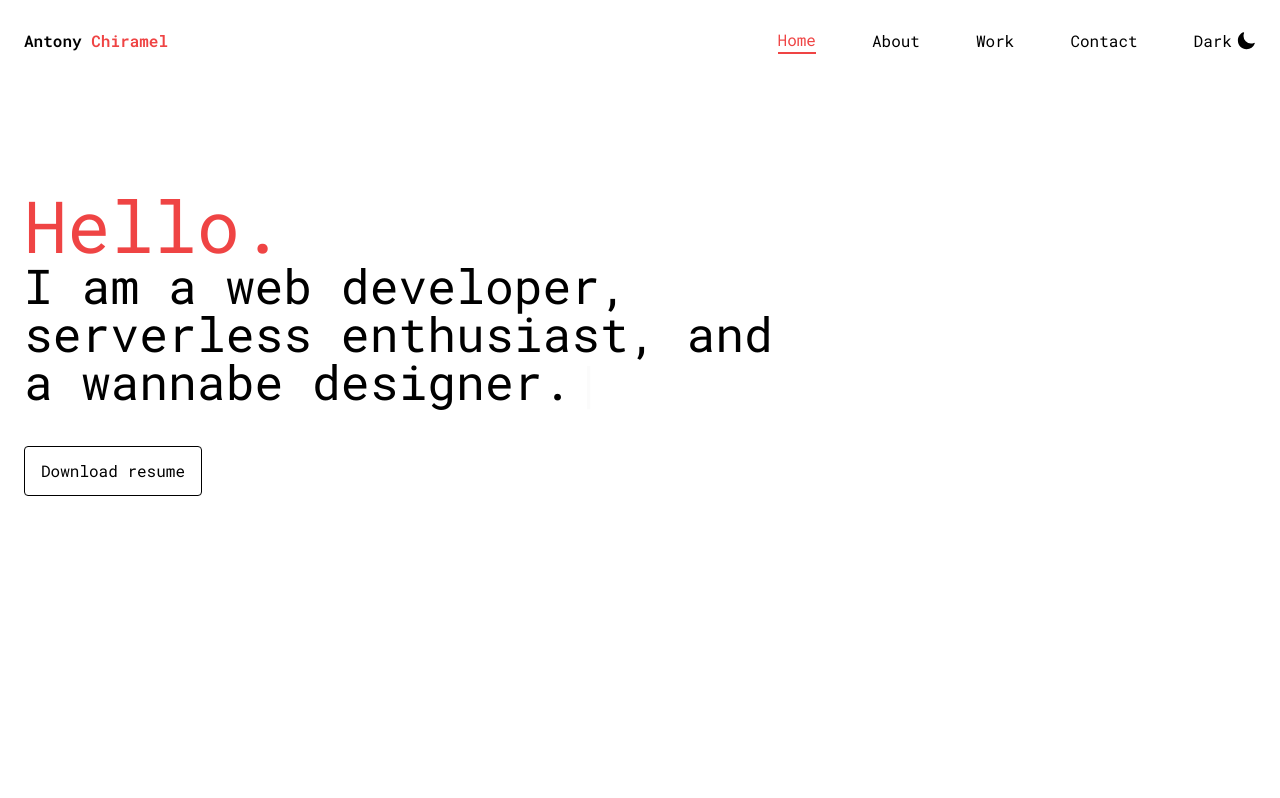
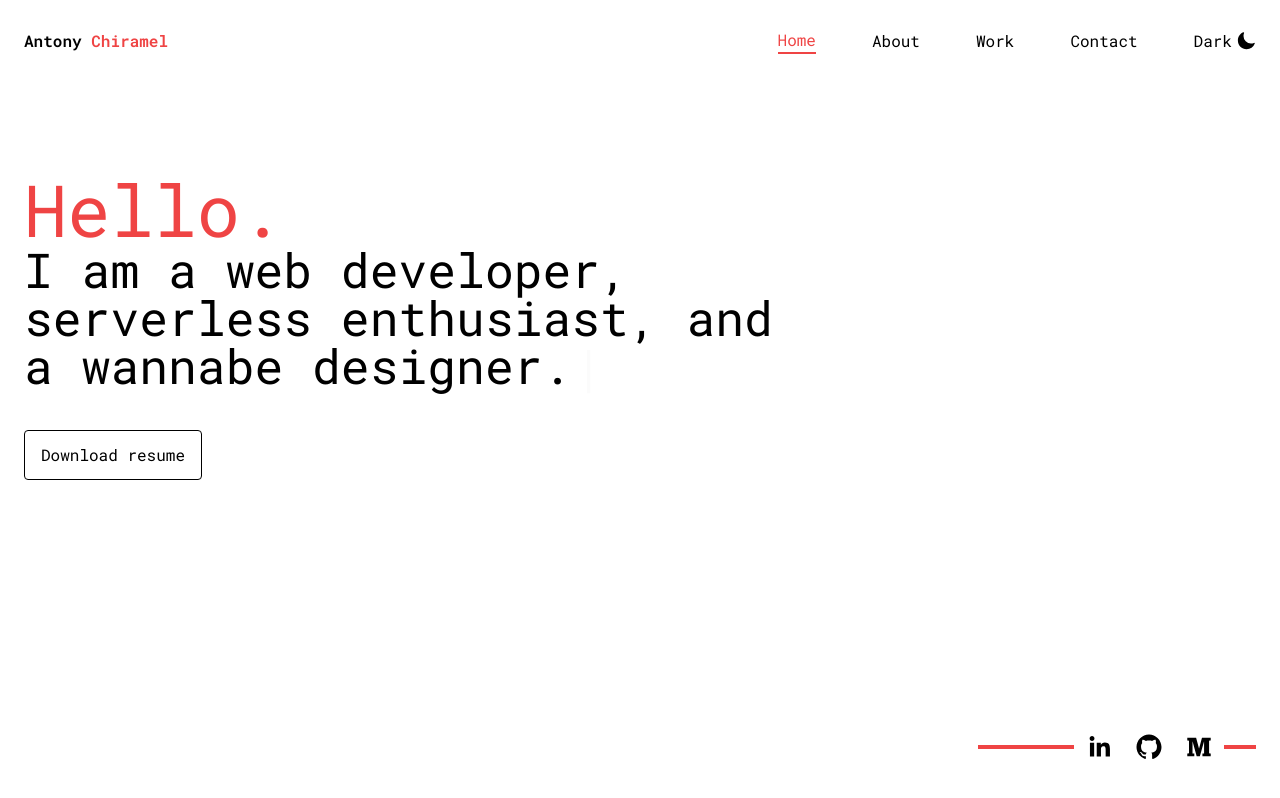
Before and after one commit to 5thComrade/helloantony-2.0, a Next.js app: page / in a window 1280 px wide. Built offline with nearby package versions, Linux system fonts and the light colour scheme.

Commit message:
footer with social links added

```diff
--- /dev/null
+++ b/frontend/components/Footer.component.tsx
@@ -0,0 +1,52 @@
+import { SocialIcon } from "react-social-icons";
+import { motion } from "framer-motion";
+import useDarkTheme from "../store/useDarkTheme.store";
+
+function Footer() {
+  const { darkTheme } = useDarkTheme((state) => state);
+
+  return (
+    <main className="fixed z-40 bottom-0 left-0 right-0">
+      <motion.div
+        initial={{
+          x: 500,
+          opacity: 0,
+          scale: 0.5,
+        }}
+        animate={{
+          x: 0,
+          opacity: 1,
+          scale: 1,
+        }}
+        transition={{
+          duration: 1.5,
+        }}
+        className="max-w-7xl mx-auto px-6 py-7 flex items-center justify-end"
+      >
+        <div
+          className={`h-1 w-24 ${darkTheme ? "bg-amber-500" : "bg-red-500"}`}
+        ></div>
+        <SocialIcon
+          url="https://www.linkedin.com/in/antony-chiramel-a40a3a169"
+          fgColor={darkTheme ? "#ffffff" : "#000000"}
+          bgColor="transparent"
+        />
+        <SocialIcon
+          url="https://github.com/5thComrade"
+          fgColor={darkTheme ? "#ffffff" : "#000000"}
+          bgColor="transparent"
+        />
+        <SocialIcon
+          url="https://antonychiramel.medium.com/"
+          fgColor={darkTheme ? "#ffffff" : "#000000"}
+          bgColor="transparent"
+        />
+        <div
+          className={`h-1 w-8 ${darkTheme ? "bg-amber-500" : "bg-red-500"}`}
+        ></div>
+      </motion.div>
+    </main>
+  );
+}
+
+export default Footer;
--- a/frontend/modules/About.module.tsx
+++ b/frontend/modules/About.module.tsx
@@ -20,6 +20,11 @@ function About() {
         <h1 className="transition duration-1000 text-red-500 text-3xl dark:text-amber-500">
           About
         </h1>
+        <div className="h-80 w-full bg-red-100"></div>
+        <div className="h-80 w-full bg-red-200"></div>
+        <div className="h-80 w-full bg-red-300"></div>
+        <div className="h-80 w-full bg-red-400"></div>
+        <div className="h-80 w-full bg-red-600"></div>
       </motion.main>
     </>
   );
--- a/frontend/modules/Home.module.tsx
+++ b/frontend/modules/Home.module.tsx
@@ -31,7 +31,7 @@ function Home() {
         exit={{ y: "-100%", opacity: 0 }}
         className="max-w-7xl mx-auto px-6 py-7"
       >
-        <div className="mt-20 max-w-xl xl:max-w-3xl">
+        <div className="mt-16 max-w-xl xl:max-w-3xl">
           <h1 className="transition duration-1000 text-red-500 text-5xl md:text-6xl xl:text-7xl dark:text-amber-500">
             Hello.
           </h1>
--- a/package.json
+++ b/package.json
@@ -16,6 +16,7 @@
     "react": "18.2.0",
     "react-dom": "18.2.0",
     "react-simple-typewriter": "^5.0.1",
+    "react-social-icons": "^5.15.0",
     "zustand": "^4.3.3"
   },
   "devDependencies": {
--- a/pages/_app.tsx
+++ b/pages/_app.tsx
@@ -3,6 +3,7 @@ import type { AppProps } from 'next/app'
 import { AnimatePresence } from "framer-motion";
 import useDarkTheme from "@/frontend/store/useDarkTheme.store";
 import Navbar from "@/frontend/components/Navbar.component";
+import Footer from "@/frontend/components/Footer.component";
 import { Roboto_Mono } from "@next/font/google";
 
 const roboto_mono = Roboto_Mono({
@@ -20,11 +21,12 @@ export default function App({ Component, pageProps, router }: AppProps) {
           font-family: ${roboto_mono.style.fontFamily};
         }
       `}</style>
-      <div className="min-h-screen transition duration-1000 bg-white dark:bg-black">
+      <div className="relative min-h-screen transition duration-1000 bg-white dark:bg-black">
         <Navbar />
         <AnimatePresence>
           <Component key={router.pathname} {...pageProps} />
         </AnimatePresence>
+        <Footer />
       </div>
     </main>
   );
```
Also changed, not shown: 1 other file (tests, documents, lock files or other folders).
